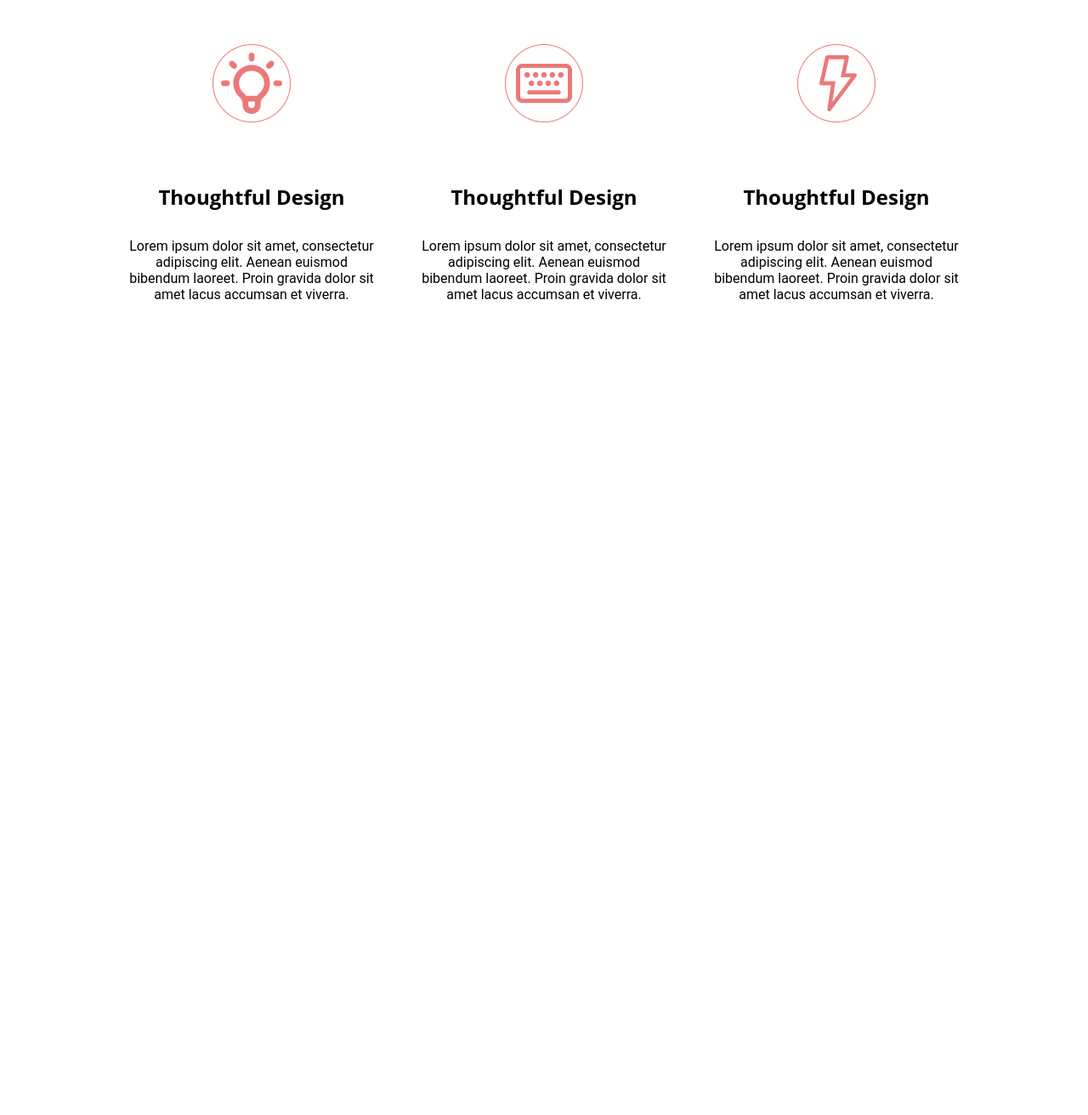
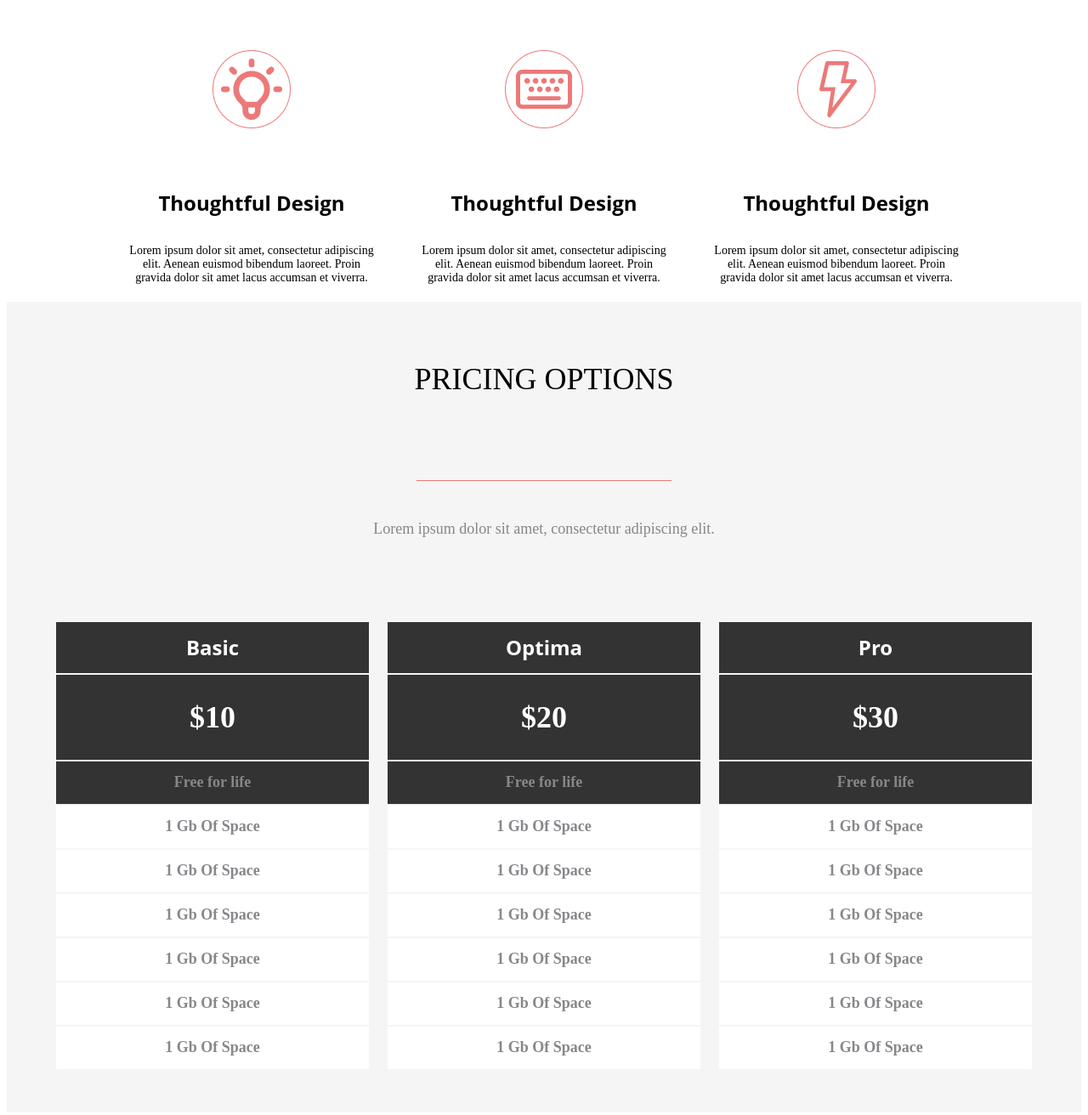
Before and after one commit to ITUladzislau/FE99, a plain HTML site: page AXIT-Project/index.html in a window 1280 px wide. Shown: the part 969-2281 px from the top of the page at 85% size. Before the commit the page ends 1348 px from the top, so only its background shows below. Drawn offline with Linux system fonts and the light colour scheme.

Commit message:
Add pricing and some fix

```diff
--- a/AXIT-Project/index.html
+++ b/AXIT-Project/index.html
@@ -25,7 +25,8 @@
 		<div class="block-tabs__content" id="content1">
 			<div class="block-tabs__rcontent">
 				<h3 class="block-tabs__header">Tabs with soft transitioning effect.</h3>
-				<p class="block-tabs__text">Lorem ipsum dolor sit amet, consectetur adipiscing elit. Aenean euismod
+				<p class="block-tabs__text">
+					Lorem ipsum dolor sit amet, consectetur adipiscing elit. Aenean euismod
 					bibendum laoreet. Proin gravida dolor sit amet lacus accumsan et viverra
 					justo commodo. Proin sodales pulvinar tempor. Cum sociis natoque
 					penatibus et magnis dis parturient montes.
@@ -33,7 +34,7 @@
 					Lorem ipsum dolor sit amet, consectetur adipiscing elit. Aenean euismod
 					bibendum laoreet.
 				</p>
-				<input class="button3 block-tabs__button" type="button" value="Download">
+				<input class="button-Download block-tabs__button" type="button" value="Download">
 			</div>
 			<div class="block-tabs__img"> <img src="./img/Rectangle 111.png" alt=""></div>
 		</div>
@@ -41,7 +42,8 @@
 		<div class="block-tabs__content" id="content2">
 			<div class="block-tabs__rcontent">
 				<h3 class="block-tabs__header">Some Tabs with soft transitioning effect.</h3>
-				<p class="block-tabs__text">Lorem ipsum dolor sit amet, consectetur adipiscing elit. Aenean euismod
+				<p class="block-tabs__text">
+					Lorem ipsum dolor sit amet, consectetur adipiscing elit. Aenean euismod
 					bibendum laoreet. Proin gravida dolor sit amet lacus accumsan et viverra
 					justo commodo. Proin sodales pulvinar tempor. Cum sociis natoque
 					penatibus et magnis dis parturient montes.
@@ -49,7 +51,7 @@
 					Lorem ipsum dolor sit amet, consectetur adipiscing elit. Aenean euismod
 					bibendum laoreet.
 				</p>
-				<input class="button3 block-tabs__button" type="button" value="Download">
+				<input class="button-Download block-tabs__button" type="button" value="Download">
 			</div>
 			<div class="block-tabs__img"> <img src="./img/forest.jpg" alt=""></div>
 		</div>
@@ -57,7 +59,8 @@
 		<div class="block-tabs__content" id="content3">
 			<div class="block-tabs__rcontent">
 				<h3 class="block-tabs__header">More Some Tabs with soft transitioning effect.</h3>
-				<p class="block-tabs__text">Lorem ipsum dolor sit amet, consectetur adipiscing elit. Aenean euismod
+				<p class="block-tabs__text">
+					Lorem ipsum dolor sit amet, consectetur adipiscing elit. Aenean euismod
 					bibendum laoreet. Proin gravida dolor sit amet lacus accumsan et viverra
 					justo commodo. Proin sodales pulvinar tempor. Cum sociis natoque
 					penatibus et magnis dis parturient montes.
@@ -65,7 +68,7 @@
 					Lorem ipsum dolor sit amet, consectetur adipiscing elit. Aenean euismod
 					bibendum laoreet.
 				</p>
-				<input class="button3 block-tabs__button" type="button" value="Download">
+				<input class="button-Download block-tabs__button" type="button" value="Download">
 			</div>
 			<div class="block-tabs__img"> <img src="./img/hores.jpg" alt=""></div>
 		</div>
@@ -77,23 +80,70 @@
 		<div class="block awesome__block awesome__block_num_first ">
 			<img class="block__img" src="./img/ico1.png" alt="">
 			<h4 class="block__header">Thoughtful Design</h4>
-			<p class="block__text">Lorem ipsum dolor sit amet, consectetur adipiscing
-				elit. Aenean euismod bibendum laoreet. Proin gravida dolor sit amet lacus accumsan et viverra.</p>
+			<p class="block__text">
+				Lorem ipsum dolor sit amet, consectetur adipiscing
+				elit. Aenean euismod bibendum laoreet. Proin gravida dolor sit amet lacus accumsan et viverra.
+			</p>
 		</div>
 		<div class="block awesome__block awesome__block_num_second">
 			<img class="block__img" src="./img/ico2.png" alt="">
 			<h4 class="block__header">Thoughtful Design</h4>
-			<p class="block__text">Lorem ipsum dolor sit amet, consectetur adipiscing
-				elit. Aenean euismod bibendum laoreet. Proin gravida dolor sit amet lacus accumsan et viverra.</p>
+			<p class="block__text">
+				Lorem ipsum dolor sit amet, consectetur adipiscing
+				elit. Aenean euismod bibendum laoreet. Proin gravida dolor sit amet lacus accumsan et viverra.
+			</p>
 		</div>
 		<div class="block awesome__block awesome__block_num_third">
 			<img class="block__img" src="./img/ico3.png" alt="">
 			<h4 class="block__header">Thoughtful Design</h4>
-			<p class="block__text">Lorem ipsum dolor sit amet, consectetur adipiscing
-				elit. Aenean euismod bibendum laoreet. Proin gravida dolor sit amet lacus accumsan et viverra.</p>
+			<p class="block__text">
+				Lorem ipsum dolor sit amet, consectetur adipiscing
+				elit. Aenean euismod bibendum laoreet. Proin gravida dolor sit amet lacus accumsan et viverra.
+			</p>
 		</div>
 	</div>
 
+	<div class="pricing">
+		<div class="pricing__content">
+			<h2 class="pricing__header header">PRICING OPTIONS</h2>
+			<p class="pricing__text">Lorem ipsum dolor sit amet, consectetur adipiscing elit.</p>
+			<div class="pricing__price-conteiner">
+				<div class="price-case pricing__price-case">
+					<div class="price-case__name"><p>Basic</p></div>
+					<div class="price-case__cost"><p>$10</p></div>
+					<div class="price-case__comment"><p>Free for life</p></div>
+					<div class="price-case__param"><p>1 Gb Of Space</p></div>
+					<div class="price-case__param"><p>1 Gb Of Space</p></div>
+					<div class="price-case__param"><p>1 Gb Of Space</p></div>
+					<div class="price-case__param"><p>1 Gb Of Space</p></div>
+					<div class="price-case__param"><p>1 Gb Of Space</p></div>
+					<div class="price-case__param"><p>1 Gb Of Space</p></div>
+				</div>
+				<div class="price-case pricing__price-case">
+					<div class="price-case__name"><p>Optima</p></div>
+					<div class="price-case__cost"><p>$20</p></div>
+					<div class="price-case__comment"><p>Free for life</p></div>
+					<div class="price-case__param"><p>1 Gb Of Space</p></div>
+					<div class="price-case__param"><p>1 Gb Of Space</p></div>
+					<div class="price-case__param"><p>1 Gb Of Space</p></div>
+					<div class="price-case__param"><p>1 Gb Of Space</p></div>
+					<div class="price-case__param"><p>1 Gb Of Space</p></div>
+					<div class="price-case__param"><p>1 Gb Of Space</p></div>
+				</div>
+				<div class="price-case pricing__price-case">
+					<div class="price-case__name"><p>Pro</p></div>
+					<div class="price-case__cost"><p>$30</p></div>
+					<div class="price-case__comment"><p>Free for life</p></div>
+					<div class="price-case__param"><p>1 Gb Of Space</p></div>
+					<div class="price-case__param"><p>1 Gb Of Space</p></div>
+					<div class="price-case__param"><p>1 Gb Of Space</p></div>
+					<div class="price-case__param"><p>1 Gb Of Space</p></div>
+					<div class="price-case__param"><p>1 Gb Of Space</p></div>
+					<div class="price-case__param"><p>1 Gb Of Space</p></div>
+				</div>
+			</div>
+		</div>
+	</div>
 </body>
 
 </html>
--- a/AXIT-Project/styles/awesome.css
+++ b/AXIT-Project/styles/awesome.css
@@ -1,6 +1,6 @@
 .awesome{
 	text-align: center;
-	width: 1170px;
+	max-width: 1170px;
 	padding: 15px;
 	margin: 0 auto;
 	margin-top: 60px;
@@ -30,29 +30,14 @@
 	font-style: normal;
 	color: #86878B;
 	font-weight: 400;
-	font-size: 14px;
+	font-size: 18px;
 	line-height: 16px;
 }
 
-.block_text{
+.block__text{
 	font-family: Raleway;
 	font-style: normal;
 	font-weight: 400;
 	font-size: 14px;
 	line-height: 16px;
 }
-.tabs{
-	text-align: center;
-	width: 1170px;
-	padding: 15px;
-	margin: 0 auto;
-}
-/*input[type="radio"]{
-	display: none;
-}*/
-.tab-content{
-	display: none;
-}
-.tab-title:checked ~ .tab-content {
-	display: block;
- }
--- a/AXIT-Project/styles/buttonsNav.css
+++ b/AXIT-Project/styles/buttonsNav.css
@@ -107,7 +107,7 @@
 	line-height: 20px;
 }
 
-.button3 {
+.button-Download {
 	height: 58px;
 	width: 270px;
 	background: #EC7979;
@@ -120,7 +120,7 @@
 	color: #FFFFFF;
 }
 
-.button3:hover {
+.button-Download:hover {
 	height: 58px;
 	width: 270px;
 	background: #AB4949;
@@ -131,7 +131,7 @@
 	line-height: 25px;
 }
 
-.button3:active {
+.button-Download:active {
 	height: 58px;
 	width: 270px;
 	background: #EC7979;
--- a/AXIT-Project/styles/pricing.css
+++ b/AXIT-Project/styles/pricing.css
@@ -0,0 +1,101 @@
+.pricing {
+	margin:0 auto;
+
+	background-color: #F5F5F5; ;
+}
+.pricing__content{
+	margin:0 auto;
+	padding-top: 40px;
+	max-width: 1170px;
+	text-align:  center;
+}
+.pricing__header{
+	position: relative;
+	margin-bottom: 145px;
+}
+.pricing__header::after {
+	content: ' ' ;
+	height:1px;
+	width: 300px;
+	position: absolute;
+	top: 140px ;
+	left: calc(100%/2 - 150px) ;
+	border-top: 1px solid #EC7979;
+}
+
+.pricing__price-conteiner{
+	display:flex;
+	justify-content: space-around;
+}
+
+.pricing__text {
+	font-family: 'Raleway';
+	font-style: normal;
+	font-weight: 400;
+	font-size: 18px;
+	line-height: 21px;
+	color: #86878B;
+}
+
+.price-case {
+	margin: 80px 0 50px 0  ;
+	width: 370px;
+	text-align: center;
+	font-family: 'Raleway';
+	font-style: normal;
+	font-weight: 700;
+	font-size: 24px;
+	line-height: 33px;
+
+}
+
+.price-case:hover{
+
+	margin-top: 59;
+	box-shadow: 0px 4px 15px gray;
+
+}
+.price-case__name {
+	display: flex;
+	align-items: center;
+	justify-content: center;
+	font-family:'Open Sans';
+	height: 60px;
+	background: #333333;
+	border: 1px solid #F5F5F5;
+	color: white;
+}
+.price-case__cost {
+	display: flex;
+	align-items: center;
+	justify-content: center;
+	height: 100px;
+	background: #333333;
+	border: 1px solid #F5F5F5;
+	font-size: 36px;
+	line-height: 42px;
+	color: white;
+}
+.price-case__comment {
+	display: flex;
+	align-items: center;
+	justify-content: center;
+	height: 50px;
+	background: #333333;
+	border: 1px solid #F5F5F5;
+	font-size: 18px;
+	line-height: 21px;
+	color: #86878B;
+}
+.price-case__param {
+	display: flex;
+	align-items: center;
+	justify-content: center;
+	height: 50px;
+	background: #FFFFFF;
+	border: 1px solid #F5F5F5;
+	font-size: 18px;
+	line-height: 21px;
+	color: #86878B;
+
+}
--- a/AXIT-Project/styles/tabs.css
+++ b/AXIT-Project/styles/tabs.css
@@ -7,11 +7,12 @@
 }
 
 .tab {
+	position: relative;
 	text-align: center;
 	padding-top: 10px;
 	height: 40px;
 	width: 203px;
-	margin-bottom: -1px;
+	margin-bottom: -6px;
 	display: inline-block;
 	margin-top: 40px;
 }
@@ -25,10 +26,13 @@
 
 .tab__label {
 	font-family: "Open Sans";
-	font-size: 14px;
-	font-weight: 400;
-	line-height: 19px;
-	text-align: center;
+    position: absolute;
+    width: 202px;
+    font-size: 14px;
+    font-weight: 400;
+    line-height: 19px;
+    left: 0;
+    text-align: center;
 }
 
 .tab__label:hover {
```
